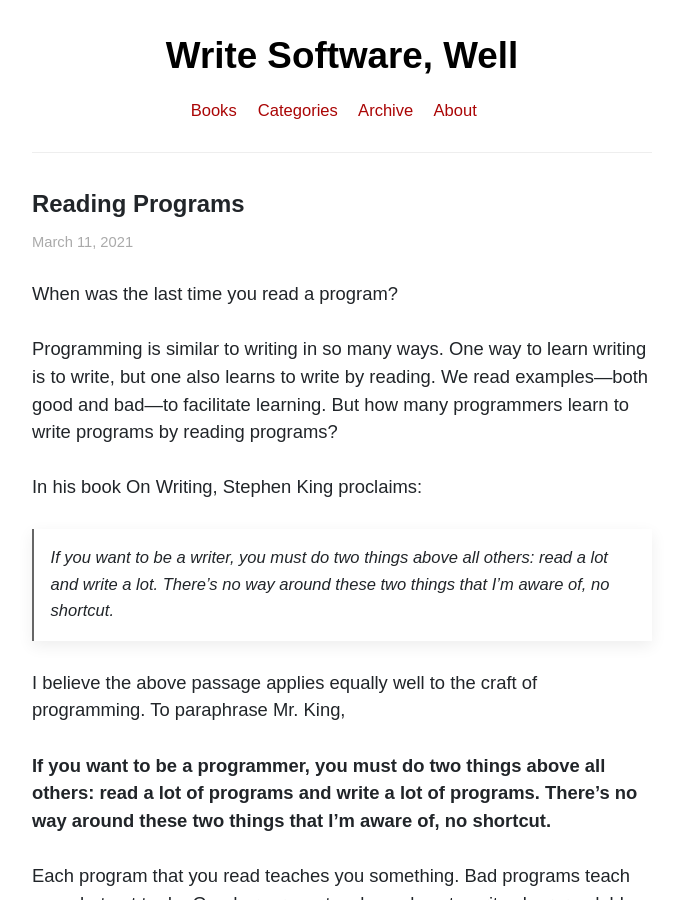
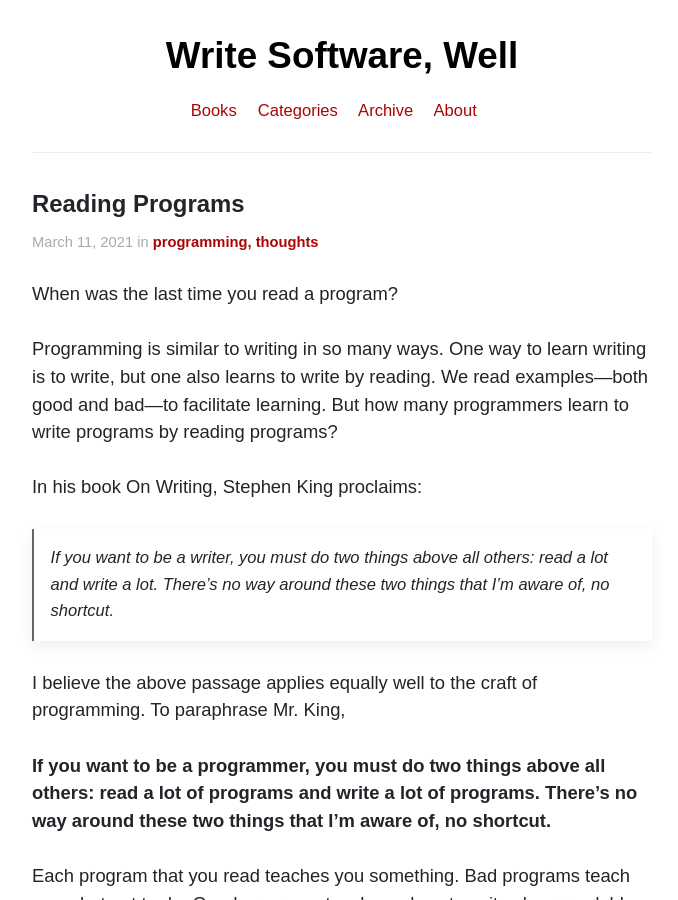
Before and after one commit to akshayKhot/akshayKhot.github.io, a Jekyll site: the page built from _posts/2021-3-11-reading-programs.md, in a window 1280 px wide and 900 px high. Shown: the whole window, without its empty margins (298-976 px from the left). Built offline with Jekyll 4.4.1, drawn with Linux system fonts in a browser that asks for light colours.

Commit message:
Add tags

```diff
--- a/_posts/2021-3-11-reading-programs.md
+++ b/_posts/2021-3-11-reading-programs.md
@@ -1,6 +1,7 @@
 ---
 layout: post
 title: Reading Programs
+tags: programming thoughts
 ---
 
 When was the last time you read a program?
```
